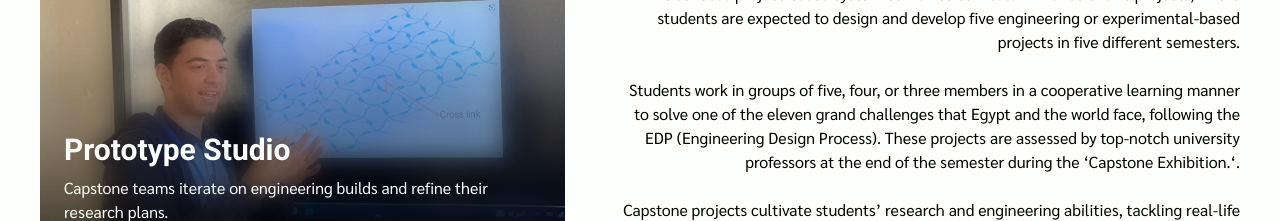
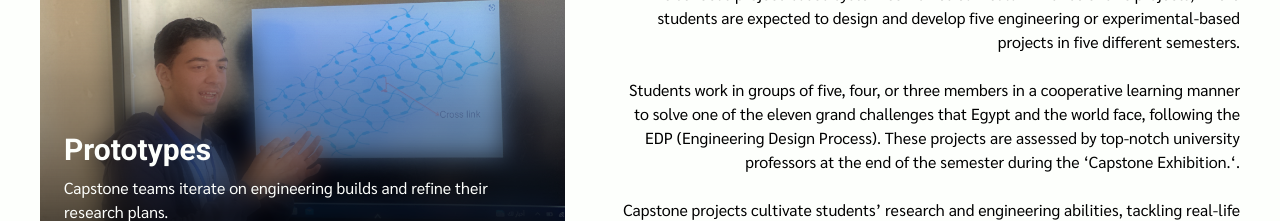
Before and after one commit to HazemYacop/Obour-STEM-School, a Next.js app: page /about in a window 1280 px wide. Shown: the part 2160-2381 px from the top of the page. Built offline with nearby package versions, Linux system fonts and the light colour scheme; a web font is replaced by a local one.

Commit message:
editted image gallary slides

```diff
--- a/src/app/about/page.tsx
+++ b/src/app/about/page.tsx
@@ -10,7 +10,7 @@ import { RevealOnScroll } from "@/components/utility/RevealOnScroll";
 
 const capstoneGalleryCaptions = [
   {
-    title: "Prototype Studio",
+    title: "Prototypes",
     description: "Capstone teams iterate on engineering builds and refine their research plans.",
   },
   {
```
